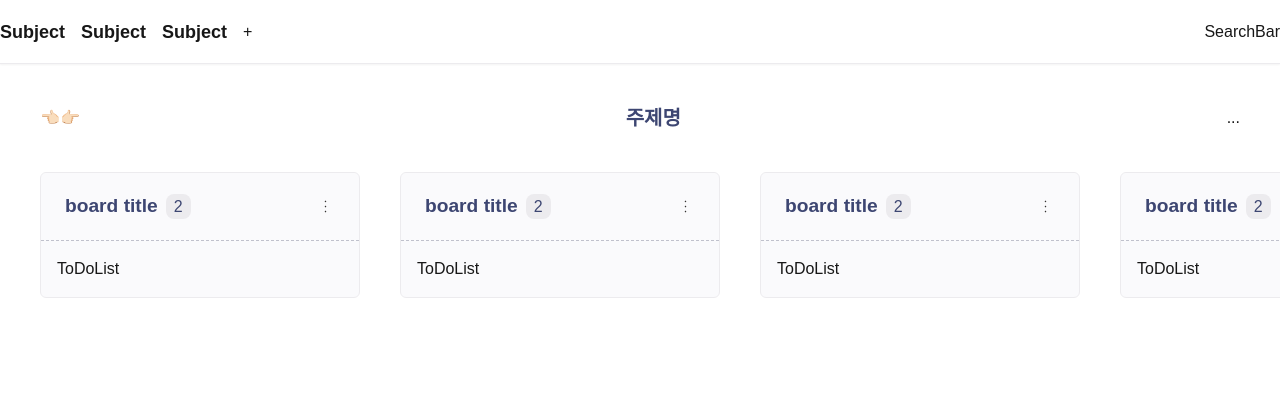
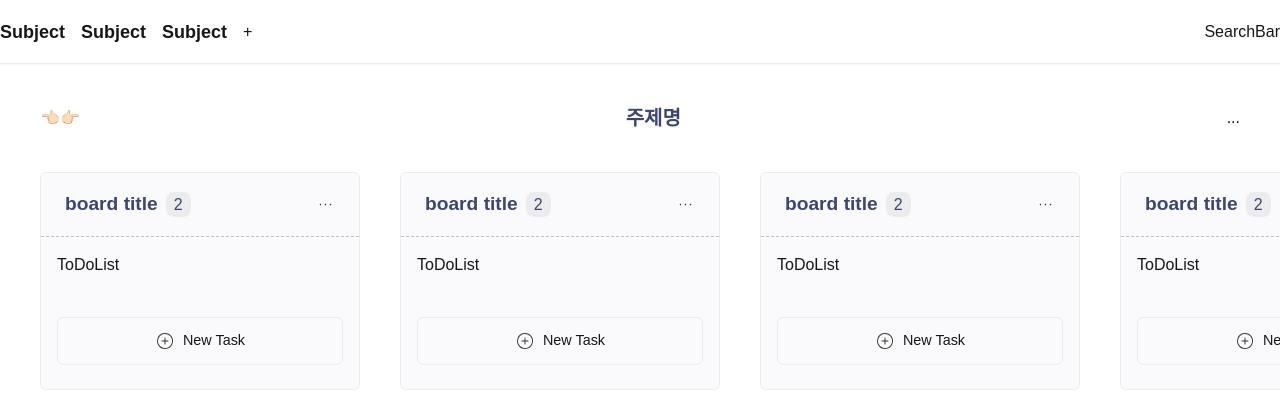
Before and after one commit to New-Ha/NYH_ToDoPage, a Next.js app: page / in a window 1280 px wide. Shown: the top 404 px of the page. Built offline with nearby package versions, Linux system fonts and the light colour scheme.

Commit message:
🚀 [Feat]: Add new task add button

```diff
--- a/src/components/board/Board.tsx
+++ b/src/components/board/Board.tsx
@@ -5,7 +5,7 @@ import ToDoList from "../todo/ToDoList";
 const Board = () => {
   return (
     <section className="w-[20rem] bg-boardBG rounded-md border-border border-[1px]">
-      <div className="p-4 text-lg flex flex-row justify-between items-center border-b-[1px] border-[#C0C1CC] border-dashed">
+      <div className="h-[4rem] px-4 text-lg flex flex-row justify-between items-center border-b-[1px] border-[#C0C1CC] border-dashed">
         <p className="text-[1.2rem] text-primary font-bold px-2">
           board title
           <span className="px-2 py-1 ml-2 bg-border rounded-lg text-[1rem] font-thin">
@@ -14,7 +14,7 @@ const Board = () => {
         </p>
         <button type="button">
           <Icon
-            type="dots-column"
+            type="dots-row"
             className="w-[2.2rem] h-[2.2rem] py-1 px-2 rounded-xl hover:bg-border "
           />
         </button>
@@ -22,6 +22,15 @@ const Board = () => {
       <div className="p-4">
         <ToDoList />
       </div>
+      <div className="p-4 my-2">
+        <button
+          type="button"
+          className="flex flex-row justify-center items-center gap-2 w-full py-3 text-center border-border border-[1px] rounded-md hover:bg-white hover:shadow-sm"
+        >
+          <Icon type="plus-circle" className="w-5 h-5" />
+          <span className="text-[0.9rem]">New Task</span>
+        </button>
+      </div>
     </section>
   );
 };
```
